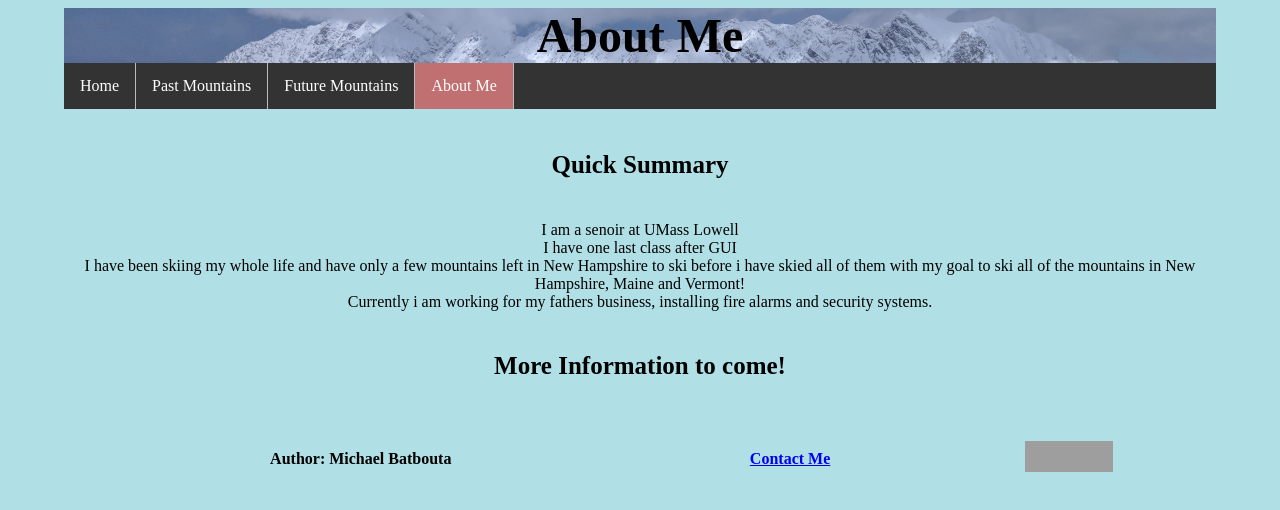
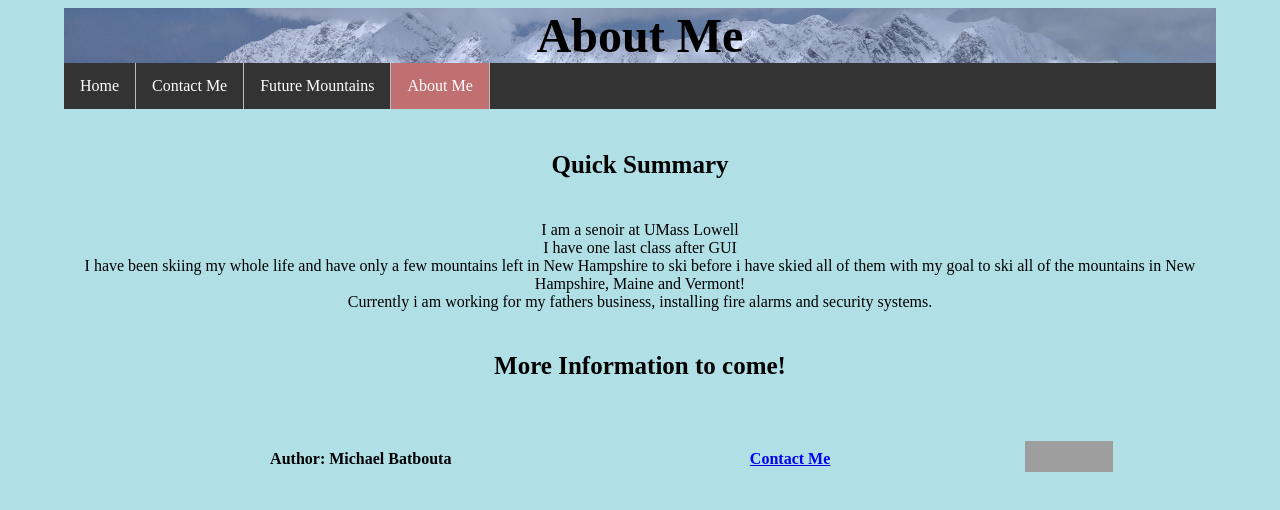
Before and after one commit to MichaelBatbouta/FirstWebPage, a plain HTML site: page about_me.html in a window 1280 px wide. Drawn offline with Linux system fonts and the light colour scheme; grey boxes are pictures that could not be loaded.

Commit message:
final push before submit

```diff
--- a/about_me.html
+++ b/about_me.html
@@ -33,7 +33,7 @@ icon : https://www.nicepng.com/downpng/u2q8y3y3r5w7o0e6_png-file-svg-skiing-icon
        <!-- nav bar -->
     <ul>
         <li><a href="index.html">Home</a></li>
-        <li><a href="#">Past Mountains</a></li>
+        <li><a href="#foot">Contact Me</a></li>
         <li><a href="#">Future Mountains</a></li>
         <li><a class="active" href="about_me.html">About Me</a></li>
     </ul>
```
